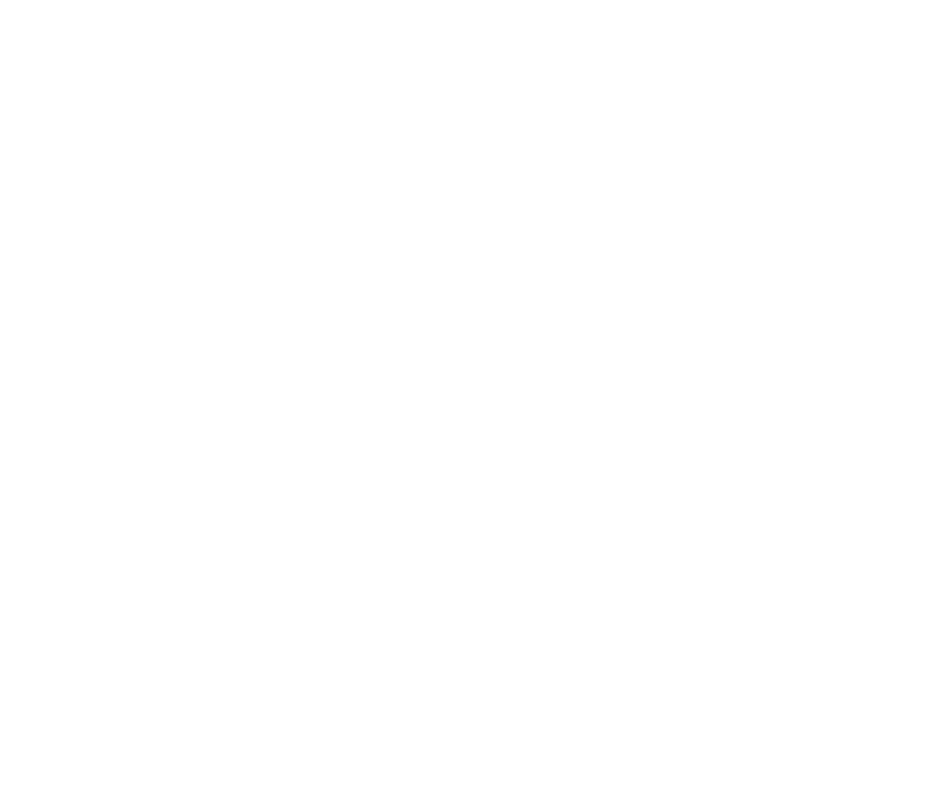
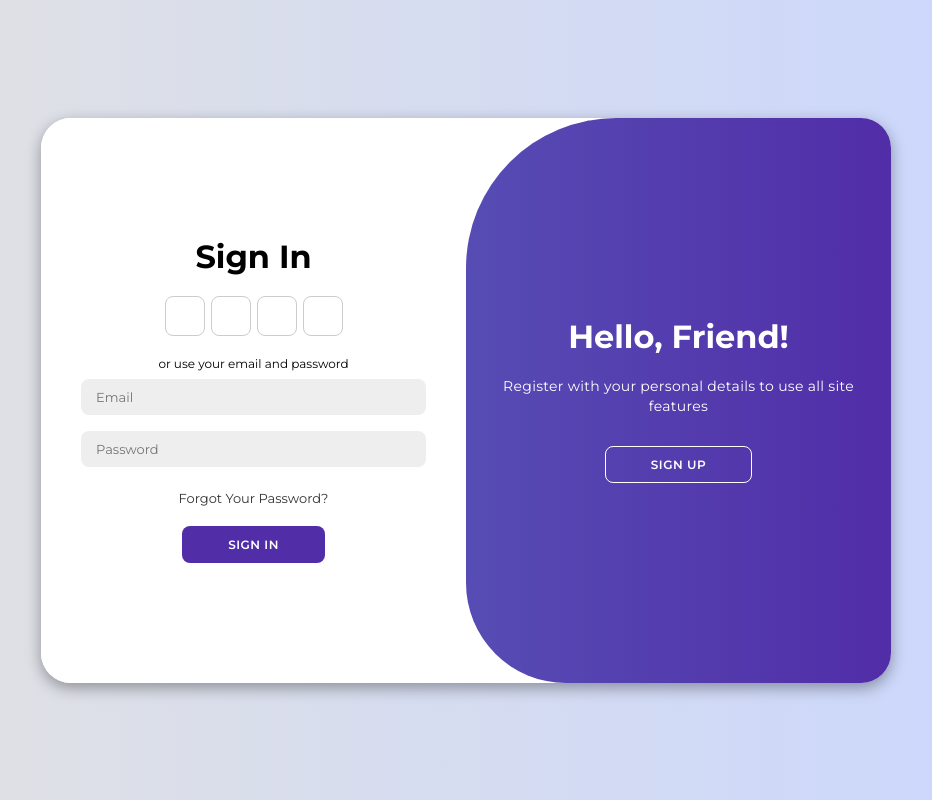
Before and after one commit to GenesysLearnable/SOCIAL-FE-7, a React (Vite) app: page / in a window 1280 px wide. Shown: the whole page, without its empty margins (174-1106 px from the left). Built offline with nearby package versions, Linux system fonts and the light colour scheme.

Commit message:
Strong commit

```diff
--- a/src/App.css
+++ b/src/App.css
@@ -1,6 +1,4 @@
-@import url('https://fonts.googleapis.com/css2?family=Poppins:wght@100;200;300;400;500;600;700;800;900&display=swap');
-
-*,
+/* *,
 ::after,
 ::before {
   padding: 0;
@@ -8,4 +6,216 @@
   outline: 0;
   box-sizing: border-box;
   font-family: "Poppins", sans-serif;
+} */
+
+@import url('https://fonts.googleapis.com/css2?family=Montserrat:wght@300;400;500;600;700&display=swap');
+@import url('https://fonts.googleapis.com/css2?family=Poppins:wght@100;200;300;400;500;600;700;800;900&display=swap');
+
+*{
+    margin: 0;
+    padding: 0;
+    box-sizing: border-box;
+    font-family: 'Montserrat', sans-serif;
 }
+
+body{
+    background-color: #c9d6ff;
+    background: linear-gradient(to right, #e2e2e2, #c9d6ff);
+    display: flex;
+    align-items: center;
+    justify-content: center;
+    flex-direction: column;
+    height: 100vh;
+}
+
+.container{
+    background-color: #fff;
+    border-radius: 30px;
+    box-shadow: 0 5px 15px rgba(0, 0, 0, 0.35);
+    position: relative;
+    overflow: hidden;
+    width: 850px;
+    max-width: 100%;
+    min-height: 565px;
+}
+
+.container p{
+    font-size: 14px;
+    line-height: 20px;
+    letter-spacing: 0.3px;
+    margin: 20px 0;
+}
+
+.container span{
+    font-size: 12px;
+}
+
+.container a{
+    color: #333;
+    font-size: 13px;
+    text-decoration: none;
+    margin: 15px 0 10px;
+}
+
+.container button{
+    background-color: #512da8;
+    color: #fff;
+    font-size: 12px;
+    padding: 10px 45px;
+    border: 1px solid transparent;
+    border-radius: 8px;
+    font-weight: 600;
+    letter-spacing: 0.5px;
+    text-transform: uppercase;
+    margin-top: 10px;
+    cursor: pointer;
+}
+
+.container button.hidden{
+    background-color: transparent;
+    border-color: #fff;
+}
+
+.container form{
+    background-color: #fff;
+    display: flex;
+    align-items: center;
+    justify-content: center;
+    flex-direction: column;
+    padding: 0 40px;
+    height: 100%;
+}
+
+.container input{
+    background-color: #eee;
+    border: none;
+    margin: 8px 0;
+    padding: 10px 15px;
+    font-size: 13px;
+    border-radius: 8px;
+    width: 100%;
+    outline: none;
+}
+
+.form-container{
+    position: absolute;
+    top: 0;
+    height: 100%;
+    transition: all 0.6s ease-in-out;
+}
+
+.sign-in{
+    left: 0;
+    width: 50%;
+    z-index: 2;
+}
+
+.container.active .sign-in{
+    transform: translateX(100%);
+}
+
+.sign-up{
+    left: 0;
+    width: 50%;
+    opacity: 0;
+    z-index: 1;
+}
+
+.container.active .sign-up{
+    transform: translateX(100%);
+    opacity: 1;
+    z-index: 5;
+    animation: move 0.6s;
+}
+
+@keyframes move{
+    0%, 49.99%{
+        opacity: 0;
+        z-index: 1;
+    }
+    50%, 100%{
+        opacity: 1;
+        z-index: 5;
+    }
+}
+
+.social-icons{
+    margin: 20px 0;
+}
+
+.social-icons a{
+    border: 1px solid #ccc;
+    border-radius: 20%;
+    display: inline-flex;
+    justify-content: center;
+    align-items: center;
+    margin: 0 3px;
+    width: 40px;
+    height: 40px;
+}
+
+.toggle-container{
+    position: absolute;
+    top: 0;
+    left: 50%;
+    width: 50%;
+    height: 100%;
+    overflow: hidden;
+    transition: all 0.6s ease-in-out;
+    border-radius: 150px 0 0 100px;
+    z-index: 1000;
+}
+
+.container.active .toggle-container{
+    transform: translateX(-100%);
+    border-radius: 0 150px 100px 0;
+}
+
+.toggle{
+    background-color: #512da8;
+    height: 100%;
+    background: linear-gradient(to right, #5c6bc0, #512da8);
+    color: #fff;
+    position: relative;
+    left: -100%;
+    height: 100%;
+    width: 200%;
+    transform: translateX(0);
+    transition: all 0.6s ease-in-out;
+}
+
+.container.active .toggle{
+    transform: translateX(50%);
+}
+
+.toggle-panel{
+    position: absolute;
+    width: 50%;
+    height: 100%;
+    display: flex;
+    align-items: center;
+    justify-content: center;
+    flex-direction: column;
+    padding: 0 30px;
+    text-align: center;
+    top: 0;
+    transform: translateX(0);
+    transition: all 0.6s ease-in-out;
+}
+
+.toggle-left{
+    transform: translateX(-200%);
+}
+
+.container.active .toggle-left{
+    transform: translateX(0);
+}
+
+.toggle-right{
+    right: 0;
+    transform: translateX(0);
+}
+
+.container.active .toggle-right{
+    transform: translateX(200%);
+}
--- a/src/App.jsx
+++ b/src/App.jsx
@@ -1,7 +1,12 @@
 import "./App.css";
+import Auth from "./components/Auth.jsx";
 
 function App() {
-  return <></>;
+  return (
+    <>
+      <Auth />
+    </>
+  );
 }
 
 export default App;
--- a/src/components/Auth.jsx
+++ b/src/components/Auth.jsx
@@ -1,9 +1,56 @@
-import React from 'react'
+import React from 'react';
 
-const auth = () => {
+const Auth = () => {
   return (
-    <div>auth</div>
-  )
-}
+    <div className="container" id="container">
+      <div className="form-container sign-up">
+        <form>
+          <h1>Create Account</h1>
+          <div className="social-icons">
+            <a href="#" className="icon"><i className="fab fa-google-plus-g"></i></a>
+            <a href="#" className="icon"><i className="fab fa-facebook-f"></i></a>
+            <a href="#" className="icon"><i className="fab fa-github"></i></a>
+            <a href="#" className="icon"><i className="fab fa-linkedin-in"></i></a>
+          </div>
+          <span>or use your email for registration</span>
+          <input type="text" placeholder="Name" />
+          <input type="email" placeholder="Email" />
+          <input type="password" placeholder="Password" />
+          <button>Sign Up</button>
+        </form>
+      </div>
+      <div className="form-container sign-in">
+        <form>
+          <h1>Sign In</h1>
+          <div className="social-icons">
+            <a href="#" className="icon"><i className="fab fa-google-plus-g"></i></a>
+            <a href="#" className="icon"><i className="fab fa-facebook-f"></i></a>
+            <a href="#" className="icon"><i className="fab fa-github"></i></a>
+            <a href="#" className="icon"><i className="fab fa-linkedin-in"></i></a>
+          </div>
+          <span>or use your email and password</span>
+          <input type="email" placeholder="Email" />
+          <input type="password" placeholder="Password" />
+          <a href="#">Forgot Your Password?</a>
+          <button>Sign In</button>
+        </form>
+      </div>
+      <div className="toggle-container">
+        <div className="toggle">
+          <div className="toggle-panel toggle-left">
+            <h1>Welcome Back!</h1>
+            <p>Enter your personal details to use all site features</p>
+            <button className="hidden" id="login">Sign In</button>
+          </div>
+          <div className="toggle-panel toggle-right">
+            <h1>Hello, Friend!</h1>
+            <p>Register with your personal details to use all site features</p>
+            <button className="hidden" id="register">Sign Up</button>
+          </div>
+        </div>
+      </div>
+    </div>
+  );
+};
 
-export default auth;
+export default Auth;
```
